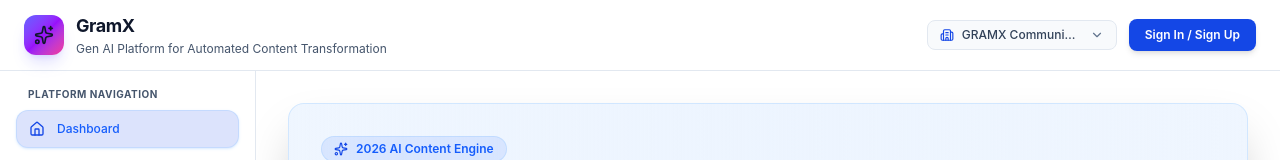
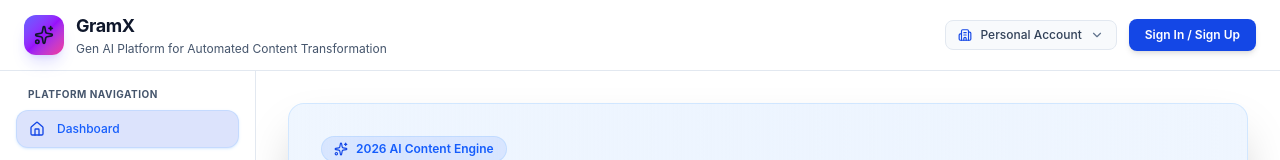
Before and after one commit to ruchitha188/GramX-Sih, a React (Vite) app in the folder GramX-Sih/: page / in a window 1280 px wide. Shown: the top 160 px of the page. Built offline with nearby package versions, Linux system fonts and the light colour scheme.

Commit message:
feat: Replace default GramX workspace with Personal Account & Add Create Workspace button

```diff
--- a/GramX-Sih/src/App.tsx
+++ b/GramX-Sih/src/App.tsx
@@ -30,7 +30,7 @@ import { INITIAL_VERIFICATION_REPORT } from './data/verificationData';
 
 export function App() {
   // Global Workspace & Role State
-  const [currentWorkspace, setCurrentWorkspace] = useState<'GRAMX Communications' | 'Personal Account'>('GRAMX Communications');
+  const [currentWorkspace, setCurrentWorkspace] = useState<string>('Personal Account');
   const [currentRole, setCurrentRole] = useState<UserRole>('Admin');
   const [activeTab, setActiveTab] = useState<NavTab>('dashboard');
 
@@ -143,7 +143,7 @@ export function App() {
         setActiveTab('dashboard');
         break;
       case 2:
-        setCurrentWorkspace('GRAMX Communications');
+        setCurrentWorkspace('Personal Account');
         setActiveTab('dashboard');
         break;
       case 3:
--- a/GramX-Sih/src/components/layout/Navbar.tsx
+++ b/GramX-Sih/src/components/layout/Navbar.tsx
@@ -13,8 +13,8 @@ import {
 import { UserRole } from '../../types';
 
 interface NavbarProps {
-  currentWorkspace: 'GRAMX Communications' | 'Personal Account';
-  onWorkspaceChange: (ws: 'GRAMX Communications' | 'Personal Account') => void;
+  currentWorkspace: string;
+  onWorkspaceChange: (ws: string) => void;
   currentRole: UserRole;
   onRoleChange: (role: UserRole) => void;
   onRunDemoFlow: () => void;
@@ -88,17 +88,6 @@ export const Navbar: React.FC<NavbarProps> = ({
                 Switch Workspace
               </div>
               <button
-                onClick={() => onWorkspaceChange('GRAMX Communications')}
-                className={`w-full text-left px-3 py-2 text-xs flex items-center justify-between hover:bg-slate-100 transition-colors ${currentWorkspace === 'GRAMX Communications' ? 'text-blue-700 font-semibold bg-blue-600/10' : 'text-slate-700'
-                  }`}
-              >
-                <div className="flex items-center gap-2">
-                  <Building2 className="w-4 h-4 text-blue-700" />
-                  <span>GRAMX Communications</span>
-                </div>
-                <span className="text-[10px] px-1.5 py-0.5 rounded bg-blue-600/20 text-blue-600">Org</span>
-              </button>
-              <button
                 onClick={() => onWorkspaceChange('Personal Account')}
                 className={`w-full text-left px-3 py-2 text-xs flex items-center justify-between hover:bg-slate-100 transition-colors ${currentWorkspace === 'Personal Account' ? 'text-blue-700 font-semibold bg-blue-600/10' : 'text-slate-700'
                   }`}
@@ -107,8 +96,20 @@ export const Navbar: React.FC<NavbarProps> = ({
                   <UserCheck className="w-4 h-4 text-slate-600" />
                   <span>Personal Account</span>
                 </div>
-                <span className="text-[10px] px-1.5 py-0.5 rounded bg-slate-100 text-slate-600">Free</span>
+                <span className="text-[10px] px-1.5 py-0.5 rounded bg-slate-200 text-slate-700">Active</span>
               </button>
+
+              <div className="border-t border-slate-200 mt-1 pt-1">
+                <button
+                  onClick={() => alert('Workspace creation flow coming soon!')}
+                  className="w-full text-left px-3 py-2 text-xs flex items-center justify-between hover:bg-slate-100 transition-colors text-emerald-600 font-medium"
+                >
+                  <div className="flex items-center gap-2">
+                    <Building2 className="w-4 h-4" />
+                    <span>Create Workspace...</span>
+                  </div>
+                </button>
+              </div>
             </div>
           </div>
 
--- a/GramX-Sih/src/components/layout/Sidebar.tsx
+++ b/GramX-Sih/src/components/layout/Sidebar.tsx
@@ -132,7 +132,7 @@ export const Sidebar: React.FC<SidebarProps> = ({
               </p>
               <p className="text-[11px] text-slate-600 flex items-center gap-1">
                 <span className="w-1.5 h-1.5 rounded-full bg-emerald-400"></span>
-                Online • {currentWorkspace === 'GRAMX Communications' ? 'GRAMX Org' : 'Personal'}
+                Online • {currentWorkspace}
               </p>
             </div>
           </div>
```
Lines whose indentation alone changed are shown as unchanged.
